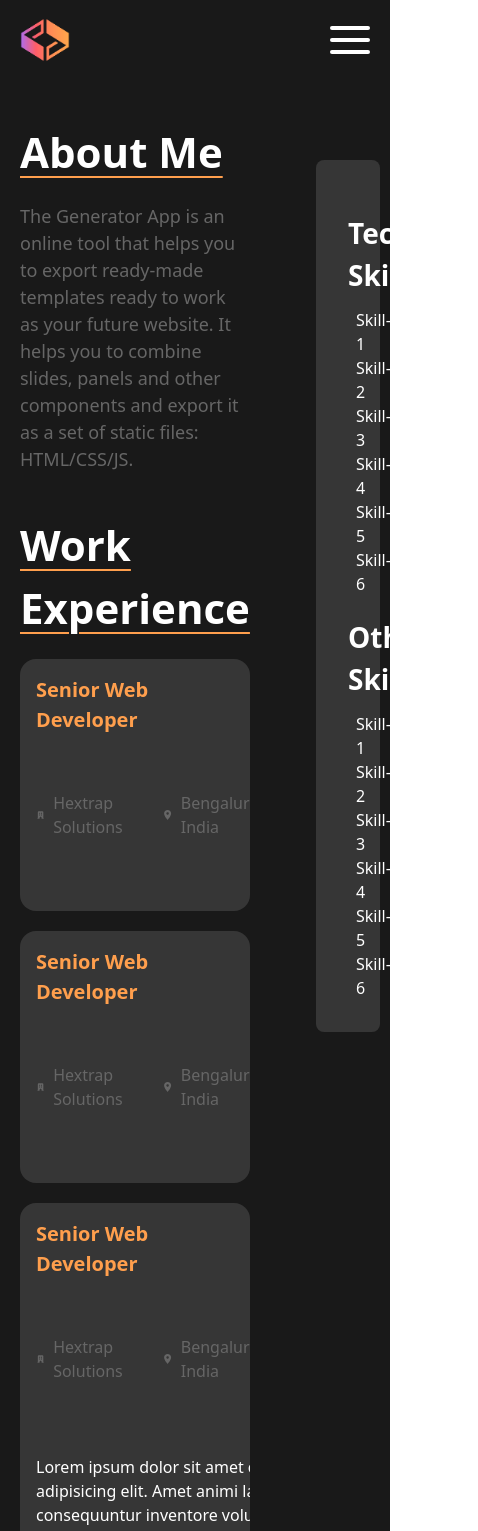
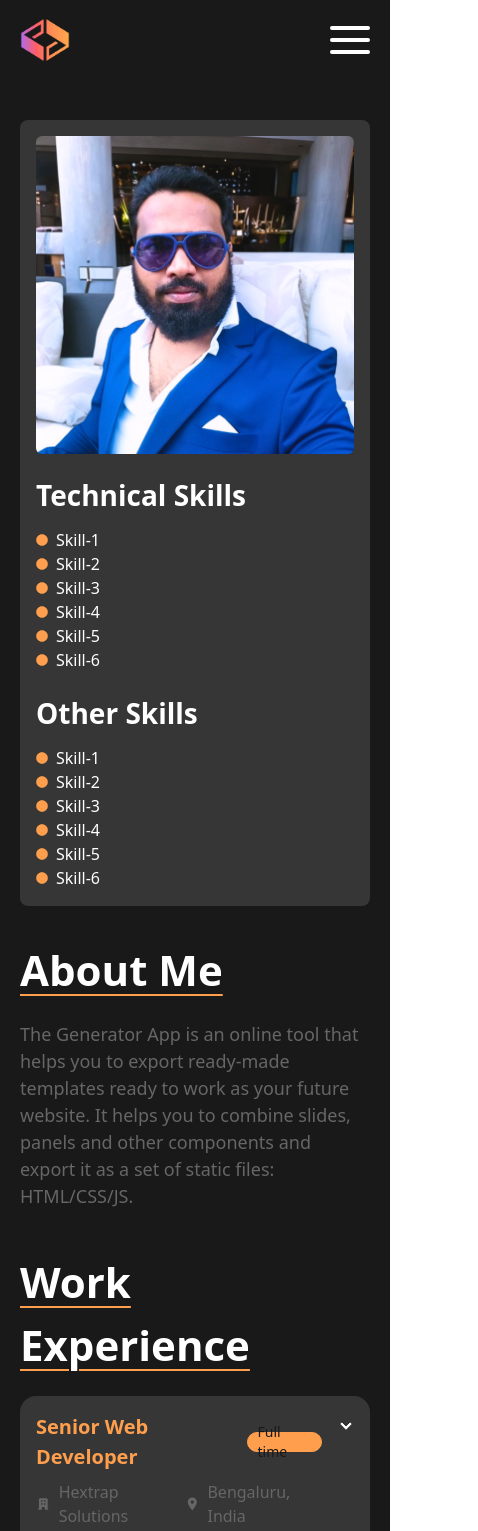
Before and after one commit to muhammed9295/portfolio, a React (Vite) app: page /about in a window 390 px wide. Shown: the top 1531 px of the page, 478 px wide, since content can reach past the window. Built offline with nearby package versions, Linux system fonts and the light colour scheme.

Commit message:
Added responsiveness for about section

```diff
--- a/src/pages/About.jsx
+++ b/src/pages/About.jsx
@@ -10,8 +10,69 @@ function About() {
       {/* About section */}
       <section className="bg-primary min-h-screen py-10">
         <div className="container mx-auto px-5 text-white">
-          <div className="grid grid-cols-12 gap-8">
-            <div className="col-span-8">
+          <div className="grid lg:grid-cols-12 gap-8">
+            {/* Mobile visibility */}
+            <div className="block lg:hidden sm:p-10">
+              <div className="bg-[#363636] p-4 sm:p-8 rounded-lg flex flex-col gap-5 sticky top-0">
+                <img
+                  src="/profile-pic.png"
+                  alt="muhammed-sheikh"
+                  className="rounded-md"
+                />
+                <div className="flex flex-col gap-3">
+                  <h2 className="text-[28px] font-semibold">
+                    Technical Skills
+                  </h2>
+                  <ul>
+                    <li className="flex gap-2 items-center">
+                      <FaCircle className="text-accent text-[12px]" /> Skill-1
+                    </li>
+                    <li className="flex gap-2 items-center">
+                      <FaCircle className="text-accent text-[12px]" /> Skill-2
+                    </li>
+                    <li className="flex gap-2 items-center">
+                      <FaCircle className="text-accent text-[12px]" /> Skill-3
+                    </li>
+                    <li className="flex gap-2 items-center">
+                      <FaCircle className="text-accent text-[12px]" /> Skill-4
+                    </li>
+                    <li className="flex gap-2 items-center">
+                      <FaCircle className="text-accent text-[12px]" /> Skill-5
+                    </li>
+                    <li className="flex gap-2 items-center">
+                      <FaCircle className="text-accent text-[12px]" /> Skill-6
+                    </li>
+                  </ul>
+                </div>
+
+                <div className="flex flex-col gap-3">
+                  <h2 className="text-[28px] font-semibold">Other Skills</h2>
+                  <ul>
+                    <li className="flex gap-2 items-center">
+                      <FaCircle className="text-accent text-[12px]" /> Skill-1
+                    </li>
+                    <li className="flex gap-2 items-center">
+                      <FaCircle className="text-accent text-[12px]" /> Skill-2
+                    </li>
+                    <li className="flex gap-2 items-center">
+                      <FaCircle className="text-accent text-[12px]" /> Skill-3
+                    </li>
+                    <li className="flex gap-2 items-center">
+                      <FaCircle className="text-accent text-[12px]" /> Skill-4
+                    </li>
+                    <li className="flex gap-2 items-center">
+                      <FaCircle className="text-accent text-[12px]" /> Skill-5
+                    </li>
+                    <li className="flex gap-2 items-center">
+                      <FaCircle className="text-accent text-[12px]" /> Skill-6
+                    </li>
+                  </ul>
+                </div>
+              </div>
+            </div>
+            {/* Mobile visibility */}
+
+            <div className="lg:col-span-8">
               <div className="grid gap-5">
                 <h2 className="text-[42px] text-white font-bold underline underline-offset-8 decoration-2 decoration-accent">
                   About Me
@@ -42,8 +103,8 @@ function About() {
                         Full time
                       </div>
                     </div>
-                    <div className="flex justify-between items-center my-2">
-                      <div className="flex gap-8">
+                    <div className="flex flex-col gap-4 sm:flex-row  justify-between items-center my-2">
+                      <div className="flex gap-1 sm:gap-8">
                         <span className="flex gap-2 items-center text-neutral">
                           <HiOfficeBuilding />
                           <p>Hextrap Solutions</p>
@@ -87,8 +148,8 @@ function About() {
                         Full time
                       </div>
                     </div>
-                    <div className="flex justify-between items-center my-2">
-                      <div className="flex gap-8">
+                    <div className="flex flex-col gap-4 sm:flex-row  justify-between items-center my-2">
+                      <div className="flex gap-1 sm:gap-8">
                         <span className="flex gap-2 items-center text-neutral">
                           <HiOfficeBuilding />
                           <p>Hextrap Solutions</p>
@@ -132,8 +193,8 @@ function About() {
                         Full time
                       </div>
                     </div>
-                    <div className="flex justify-between items-center my-2">
-                      <div className="flex gap-8">
+                    <div className="flex flex-col gap-4 sm:flex-row  justify-between items-center my-2">
+                      <div className="flex gap-1 sm:gap-8">
                         <span className="flex gap-2 items-center text-neutral">
                           <HiOfficeBuilding />
                           <p>Hextrap Solutions</p>
@@ -237,7 +298,7 @@ function About() {
               {/* Education */}
             </div>
 
-            <div className="col-span-4 p-10">
+            <div className="hidden lg:block lg:col-span-4 p-10">
               <div className="bg-[#363636] p-8 rounded-lg flex flex-col gap-5 sticky top-0">
                 <img
                   src="/profile-pic.png"
```
